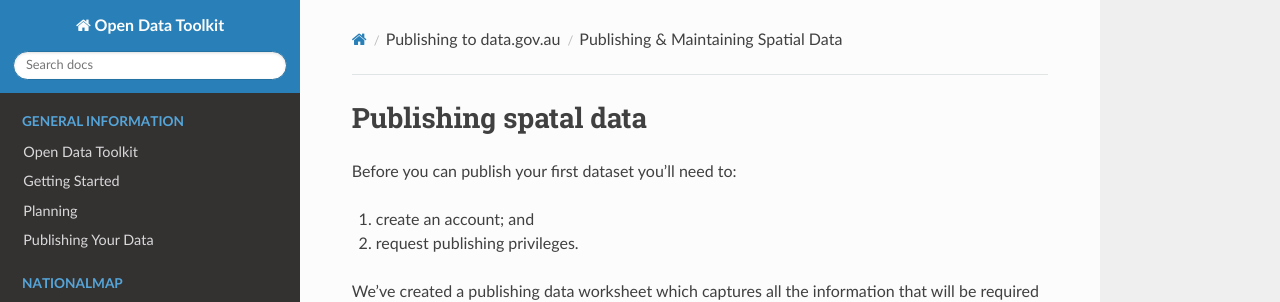
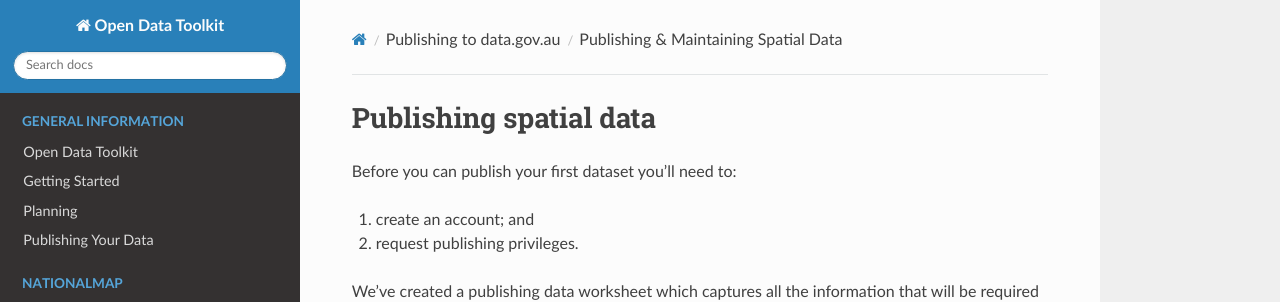
Before and after one commit to ajbar7/allan-toolkit-test, an MkDocs documentation site: the page built from docs/data-gov-au-publishing-spatial-data.md, in a window 1280 px wide and 900 px high. Shown: the top 302 px of the window. Built offline with MkDocs 1.6.1, drawn with Linux system fonts in a browser that asks for light colours; nearby versions of some CDN libraries; old or Windows-style settings are respelled for this version of MkDocs.

Commit message:
Update data-gov-au-publishing-spatial-data.md

```diff
--- a/docs/data-gov-au-publishing-spatial-data.md
+++ b/docs/data-gov-au-publishing-spatial-data.md
@@ -1,4 +1,4 @@
-# Publishing spatal data
+# Publishing spatial data
 
 Before you can publish your first dataset you’ll need to:
 
```
